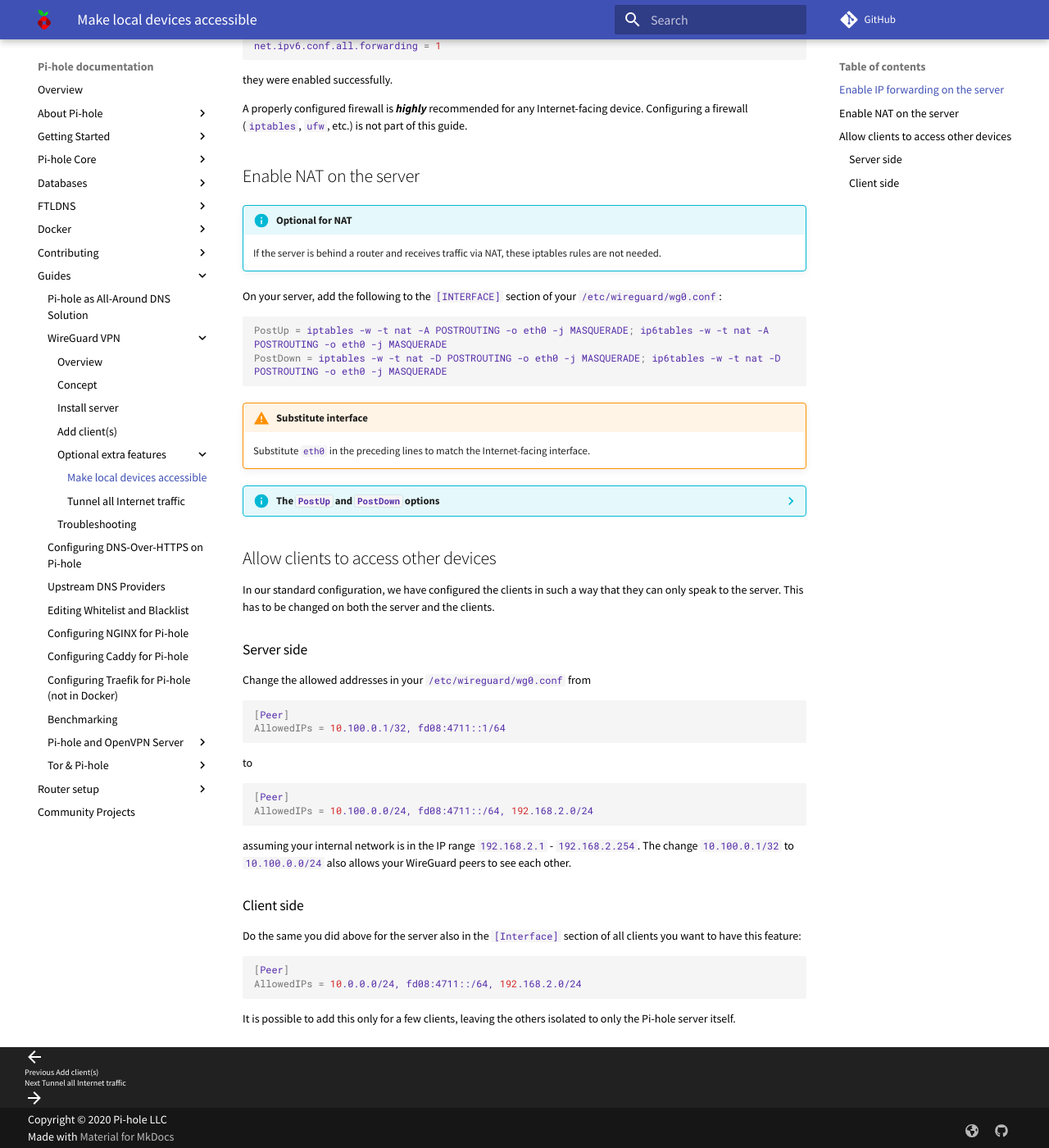
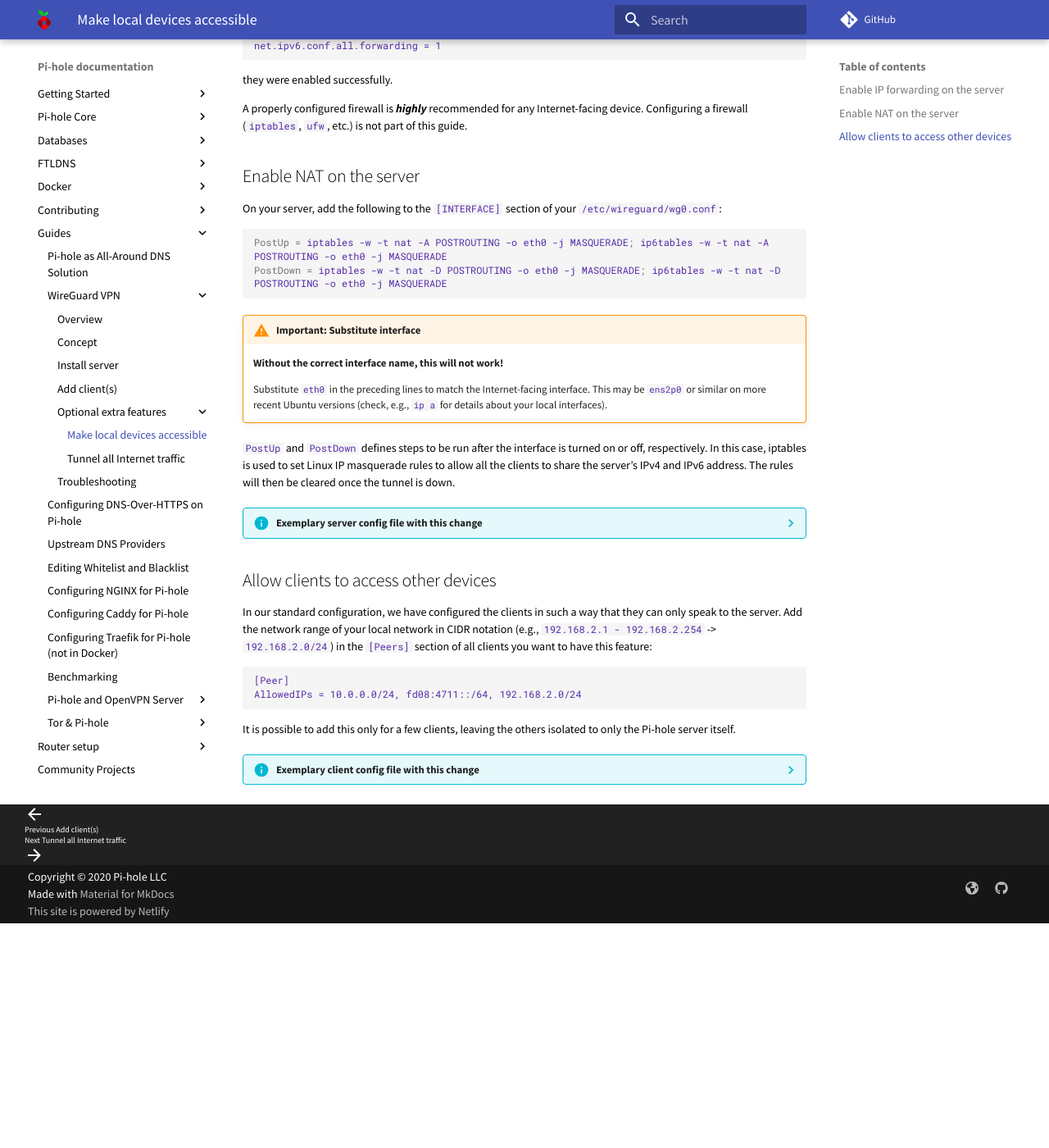
Before and after one commit to pi-hole/docs, an MkDocs documentation site: the page built from docs/guides/wireguard/internal.md, in a window 1280 px wide and 1400 px high, scrolled down 447 px. Shown: the whole window at 82% size. Built offline with MkDocs 1.6.1 and Material for MkDocs 9.7.7, drawn with Linux system fonts in a browser that asks for light colours; comment, search, counter and statistics services are not loaded; after the commit the page ends 1573 px from its top, so only the background shows below that; some of the changed text lies outside the part shown.

Commit message:
Improve guide by adding exemplary modified config files in the optional sections and remove the debated highlighting (use plain for all the Wireguard config files)
Signed-off-by: DL6ER <dl6er@dl6er.de>

````diff
--- a/docs/guides/wireguard/internal.md
+++ b/docs/guides/wireguard/internal.md
@@ -4,7 +4,7 @@
 
 Enable IP forwarding on your server by removing the comments in front of
 
-```bash
+``` plain
 net.ipv4.ip_forward = 1
 net.ipv6.conf.all.forwarding = 1
 ```
@@ -13,13 +13,13 @@
 
 Then apply the new option with the command below.
 
-```bash
+``` bash
 sudo sysctl -p
 ```
 
 If you see the options repeated like
 
-```bash
+``` plain
 net.ipv4.ip_forward = 1
 net.ipv6.conf.all.forwarding = 1
 ```
@@ -30,9 +30,6 @@
 
 ## Enable NAT on the server
 
-!!! info "Optional for NAT"
-    If the server is behind a router and receives traffic via NAT, these iptables rules are not needed.
-
 On your server, add the following to the `[INTERFACE]` section of your `/etc/wireguard/wg0.conf`:
 
 ```bash
@@ -40,43 +37,59 @@
 PostDown = iptables -w -t nat -D POSTROUTING -o eth0 -j MASQUERADE; ip6tables -w -t nat -D POSTROUTING -o eth0 -j MASQUERADE
 ```
 
-!!! warning "Substitute interface"
-    Substitute `eth0` in the preceding lines to match the Internet-facing interface.
+!!! warning "**Important:** Substitute interface"
+    **Without the correct interface name, this will not work!**
 
-??? info "The `PostUp` and `PostDown` options"
-    `PostUp` and `PostDown` defines steps to be run after the interface is turned on or off, respectively. In this case, iptables is used to set Linux IP masquerade rules to allow all the clients to share the server’s IPv4 and IPv6 address.
-    The rules will then be cleared once the tunnel is down.
+    Substitute `eth0` in the preceding lines to match the Internet-facing interface. This may be `ens2p0` or similar on more recent Ubuntu versions (check, e.g., `ip a` for details about your local interfaces).
+
+`PostUp` and `PostDown` defines steps to be run after the interface is turned on or off, respectively. In this case, iptables is used to set Linux IP masquerade rules to allow all the clients to share the server’s IPv4 and IPv6 address.
+The rules will then be cleared once the tunnel is down.
+
+??? info "Exemplary server config file with this change"
+    ``` plain
+    [Interface]
+    PrivateKey = [your server's private key]
+    Address = [Wireguard-internal IPs of the server, e.g. 10.100.0.1/24, fd08:4711::1/64]
+    ListenPort = 47111
+
+    PostUp   = iptables -A FORWARD -i %i -j ACCEPT; iptables -A FORWARD -o %i -j ACCEPT; iptables -t nat -A POSTROUTING -o enp2s0 -j MASQUERADE
+    PostDown = iptables -D FORWARD -i %i -j ACCEPT; iptables -D FORWARD -o %i -j ACCEPT; iptables -t nat -D POSTROUTING -o enp2s0 -j MASQUERADE
+
+    # Android phone
+    [Peer]
+    PublicKey = [public key of this client]
+    PresharedKey = [pre-shared key of this client]
+    AllowedIPs = [Wireguard-internal IP of this client, e.g., 10.100.0.2/32, fd08:4711::2/128]
+
+    # maybe more [Peer] sections for more clients
+    ```
+
+    The important change is the extra PostUp` and `PostDown` in the `[Interface]` section.
 
 ## Allow clients to access other devices
 
-In our standard configuration, we have configured the clients in such a way that they can only speak to the server. This has to be changed on both the server and the clients.
+In our standard configuration, we have configured the clients in such a way that they can only speak to the server. Add the network range of your local network in CIDR notation (e.g., `192.168.2.1 - 192.168.2.254` -> `192.168.2.0/24`) in the `[Peers]` section of all clients you want to have this feature:
 
-### Server side
-
-Change the allowed addresses in your `/etc/wireguard/wg0.conf` from
-
-```bash
-[Peer]
-AllowedIPs = 10.100.0.1/32, fd08:4711::1/64
-```
-
-to
-
-```bash
-[Peer]
-AllowedIPs = 10.100.0.0/24, fd08:4711::/64, 192.168.2.0/24
-```
-
-assuming your internal network is in the IP range `192.168.2.1` - `192.168.2.254`. The change `10.100.0.1/32` to `10.100.0.0/24` also allows your WireGuard peers to see each other.
-
-### Client side
-
-Do the same you did above for the server also in the `[Interface]` section of all clients you want to have this feature:
-
-```bash
+``` plain
 [Peer]
 AllowedIPs = 10.0.0.0/24, fd08:4711::/64, 192.168.2.0/24
 ```
 
+It is possible to add this only for a few clients, leaving the others isolated to only the Pi-hole server itself.
 
-It is possible to add this only for a few clients, leaving the others isolated to only the Pi-hole server itself.
+??? info "Exemplary client config file with this change"
+    ``` plain
+    [Interface]
+    PrivateKey = [your client's private key]
+    Address = [Wireguard-internal IPs of your client, e.g. 10.100.0.2/32, fd08:4711::2/128]
+    DNS = 10.100.0.1
+
+    [Peer]
+    AllowedIPs = 10.100.0.0/24, fd08::/64, 192.168.2.0/24
+    Endpoint = [your server's public IP or domain]:47111
+    PublicKey = [public key of the server]
+    PresharedKey = [pre-shared key of this client]
+    PersistentKeepalive = 25
+    ```
+
+    The important change is the extra `192.168.2.0/24` at the end of the `[Peer] -> AllowedIPs` entry.
````
Also changed, not shown: docs/guides/wireguard/client.md (+15 -15 lines), docs/guides/wireguard/faq.md (+6 -6 lines), docs/guides/wireguard/route-everything.md (+19 -2 lines), docs/guides/wireguard/server.md (+18 -8 lines).
